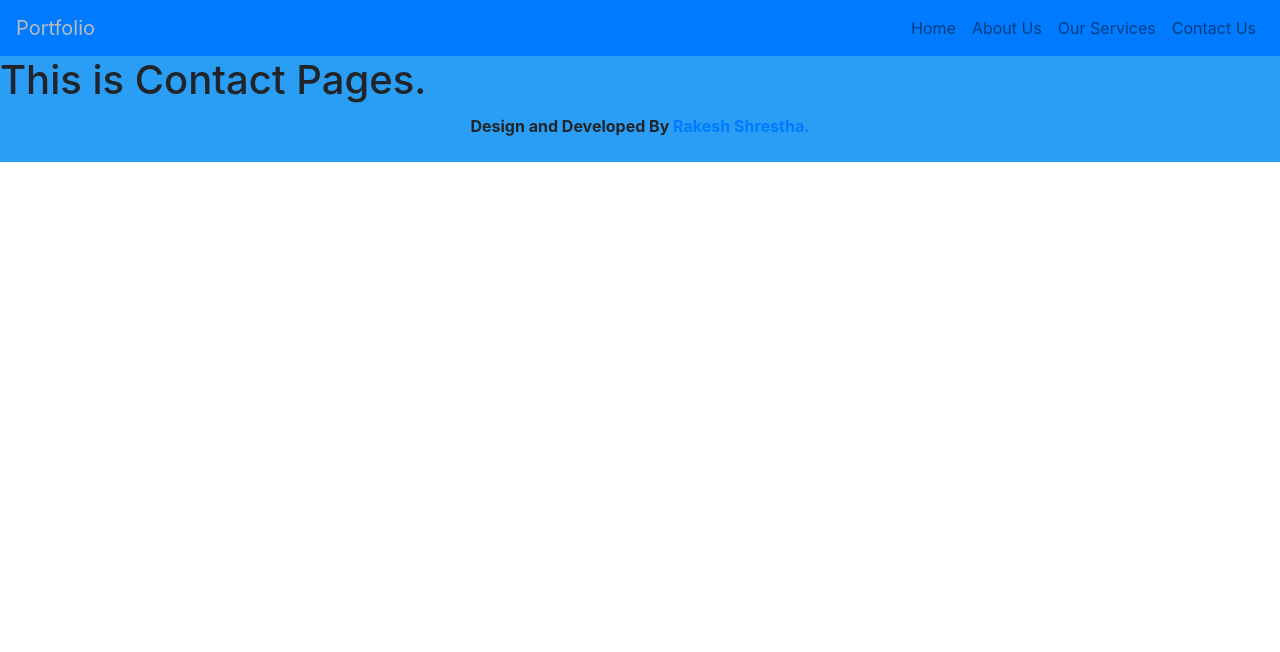
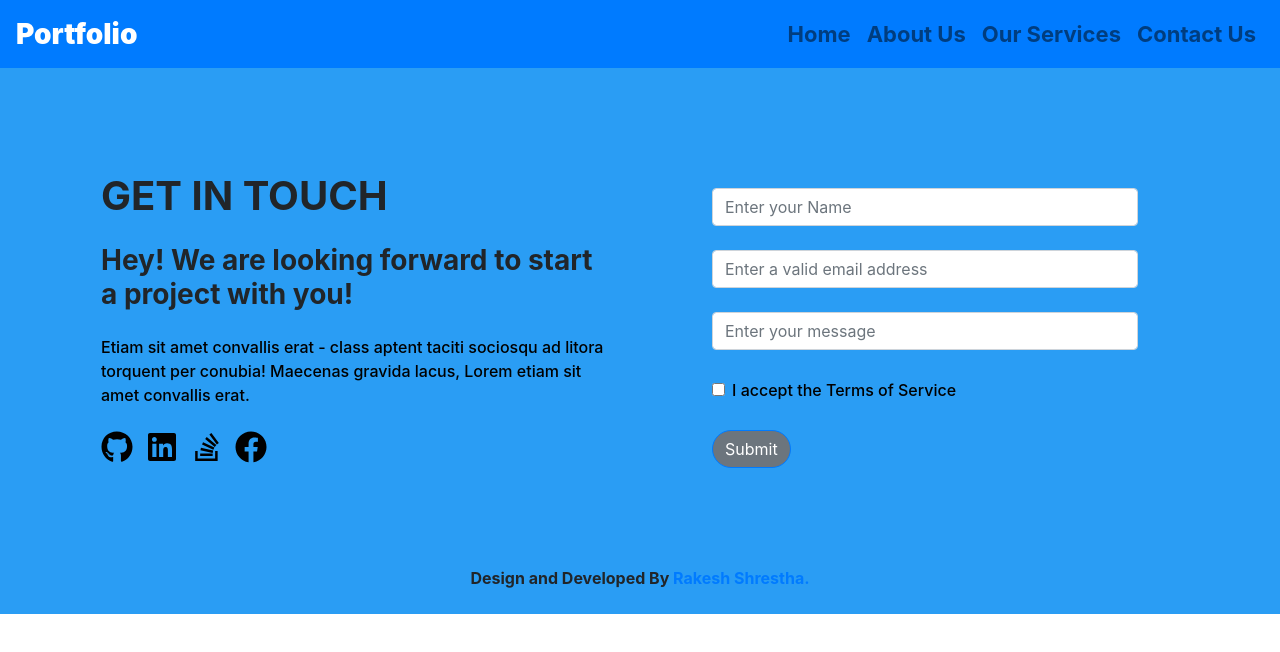
Before and after one commit to RakeshStha/React-Portfolio-B, a React (Create React App) app: page /contact in a window 1280 px wide. Shown: the top 652 px of the page. Built offline with nearby package versions, Linux system fonts and the light colour scheme.

Commit message:
contact pages

```diff
--- a/package.json
+++ b/package.json
@@ -12,6 +12,7 @@
     "react": "^17.0.1",
     "react-bootstrap": "^1.4.0",
     "react-dom": "^17.0.1",
+    "react-hook": "0.0.1",
     "react-icons": "^4.1.0",
     "react-router-dom": "^5.2.0",
     "react-scripts": "4.0.1",
--- a/src/components/ContactComponent.js
+++ b/src/components/ContactComponent.js
@@ -1,11 +1,131 @@
-import React from 'react'
+import React, {Component} from 'react'
+import { Container, Row, Col, Card, Form, Button } from 'react-bootstrap';
+import { IconContext } from 'react-icons';
+import { FaGithub, FaFacebook, FaLinkedin, FaStackOverflow } from "react-icons/fa";
+import styled from 'styled-components';
 
-function Contact(){
+
+
+const Styles = styled.div`
+.a{
+    color: black;
+    font-weight:500;
+}
+
+`
+
+class Contact extends Component{
+    constructor(props){
+        super(props)
+        this.state = {
+            name:'',
+            email:'',
+            message:''
+        }
+    }
+
+    handlerName = (e) => {
+        this.setState({
+            name:e.target.value
+        })
+    }
+    handlerEmailChange = (e) => {
+        this.setState({
+            email:e.target.value
+        })
+    }
+    handlerMessage = (e) => {
+        this.setState({
+            message:e.target.value
+        })
+    }
+    handlerSubmit = (e) =>{
+        alert(`${this.state.name} ${this.state.email} ${this.state.message}`)
+        console.log(this.state)
+        e.preventDefault()
+    }
+
+    render(){
     return(
-        <div>
-            <h1> This is Contact Pages.</h1>
-        </div>
+        <Styles>
+        <Container className="m-auto">
+            <Row className=" mt-5">
+                <Col sm={6}>
+                    <div className="mt-5">
+                    <h1 className="m-2 p-2"><b>GET IN TOUCH</b></h1>
+                    <h3 className="m-2 p-2"><b>Hey! We are looking forward
+                        to start a project with you!</b>
+                    </h3>
+                    <p className="m-2 p-2 a" >
+                        Etiam sit amet convallis erat - class aptent taciti
+                        sociosqu ad litora torquent per conubia! Maecenas
+                        gravida lacus, Lorem etiam sit amet convallis erat.
+                    </p>
+                    <p className="m-2 p-2">
+                           <IconContext.Provider value={{ color:'black', size:'2rem' }} >
+                                <Row className="justify-content-md-right">
+                                    <Col xs lg="1"><a href="https://github.com/UnknownBeginner3222"><FaGithub/></a></Col>
+                                    <Col xs lg="1"><a href="https://www.linkedin.com/in/rakesh-shrestha-180171186/"><FaLinkedin /></a></Col>
+                                    <Col xs lg="1"><a href="https://stackoverflow.com/users/13968903/rakesh-shrestha"><FaStackOverflow /></a></Col>
+                                    <Col xs lg="1"><a href="https://www.facebook.com/beginner.unknown"><FaFacebook/></a></Col>
+                                </Row>
+                           </IconContext.Provider>
+                        </p>
+                        </div>
+                </Col>
+                <Col sm={6} className="p-3">
+                    <div className="m-5">
+                    <Card.Body className="p-2">
+                    <Form onSubmit={this.handlerSubmit}>
+                    <Form.Row>
+                        <Col>
+                        <Form.Control
+                        type="text"
+                        placeholder="Enter your Name"
+                        value={this.state.name}
+                        onChange={this.handlerName}
+                        />
+                        </Col>
+                    </Form.Row><br></br>
+                    <Form.Row>
+                    <Col>
+                        <Form.Control
+                        type="email"
+                        placeholder="Enter a valid email address"
+                        value={this.state.email}
+                        onChange={this.handlerEmailChange}/>
+                    </Col>
+                    </Form.Row><br></br>
+                    <Form.Row>
+                        <Col>
+                        <Form.Control
+                        type="textarea" rows={3}
+                        placeholder="Enter your message"
+                        value={this.state.message}
+                        onChange={this.handlerMessage}/>
+                        </Col>
+                    </Form.Row><br></br>
+                    <Form.Row>
+                        <Col>
+                        <Form.Check
+                                type="checkbox"
+                                className="my-1 mr-sm-2 a"
+                                label="I accept the Terms of Service"
+
+                            />
+                        </Col>
+                    </Form.Row><br></br>
+                    <Button type="submit" className="rounded-pill bg-secondary">Submit</Button>
+                    </Form>
+                    </Card.Body>
+                    </div>
+                </Col>
+            </Row>
+            <br></br>
+        </Container>
+        </Styles>
     )
+}
 }
 
 export default Contact;
--- a/src/components/ServiceComponent.js
+++ b/src/components/ServiceComponent.js
@@ -1,5 +1,5 @@
 import React from 'react';
-import { Container,Card, Row, Col, Button } from 'react-bootstrap';
+import { Container,Card, Button } from 'react-bootstrap';
 import styled from 'styled-components';
 
 import Data from './data/data.json';
@@ -14,7 +14,6 @@ const Styles = styled.div`
 }
 `
 
-
 function Service() {
     return (
         <Styles>
@@ -28,7 +27,7 @@ function Service() {
                 {Data.map(file => {
                     return(
                         <div key= {file.id} className="col-sm-3 m-1">
-                            <Card.Img width="100%" height="200px" src={file.img} alt={file.name} />
+                            <Card.Img width="100%" height="200px" src={file.img} alt={file.name} fluid/>
                             <Card.Body>
                                 <Card.Title> {file.name} </Card.Title>
                                 <Card.Text> {file.preview} </Card.Text>
@@ -42,6 +41,7 @@ function Service() {
             <Button variant="outline-dark">Learn More</Button>
             </p>
         </Container>
+
         </Styles>
     )
 }
--- a/src/components/main/NavigationBar.js
+++ b/src/components/main/NavigationBar.js
@@ -4,12 +4,19 @@ import styled from 'styled-components';
 
 
 const Styles = styled.div`
-.navbar-brand, .navbar-nav, .nav-link{
-    color: #bbb;
+.navbar-brand{
+    color: white;
+    font-size: 28px;
+    font-weight: 900;
 
     &:hover{
         color:red;
     }
+}
+.nav-item{
+    font-weight: 700;
+    font-size: 22px;
+
 }
 `
 
@@ -21,7 +28,7 @@ function NavigationBar(){
             <Navbar.Toggle aria-controls="basic-navbar-nav"/>
             <Navbar.Collapse id="basic-navbar-nav">
             <Nav className="ml-auto">
-            <Nav.Item><Nav.Link href="/">Home</Nav.Link></Nav.Item>
+            <Nav.Item><Nav.Link href="/" >Home</Nav.Link></Nav.Item>
             <Nav.Item><Nav.Link href="/about">About Us</Nav.Link></Nav.Item>
             <Nav.Item><Nav.Link href="/service">Our Services</Nav.Link></Nav.Item>
             <Nav.Item><Nav.Link href="/contact">Contact Us</Nav.Link></Nav.Item>
```
Also changed, not shown: 1 other file (tests, documents, lock files or other folders).
